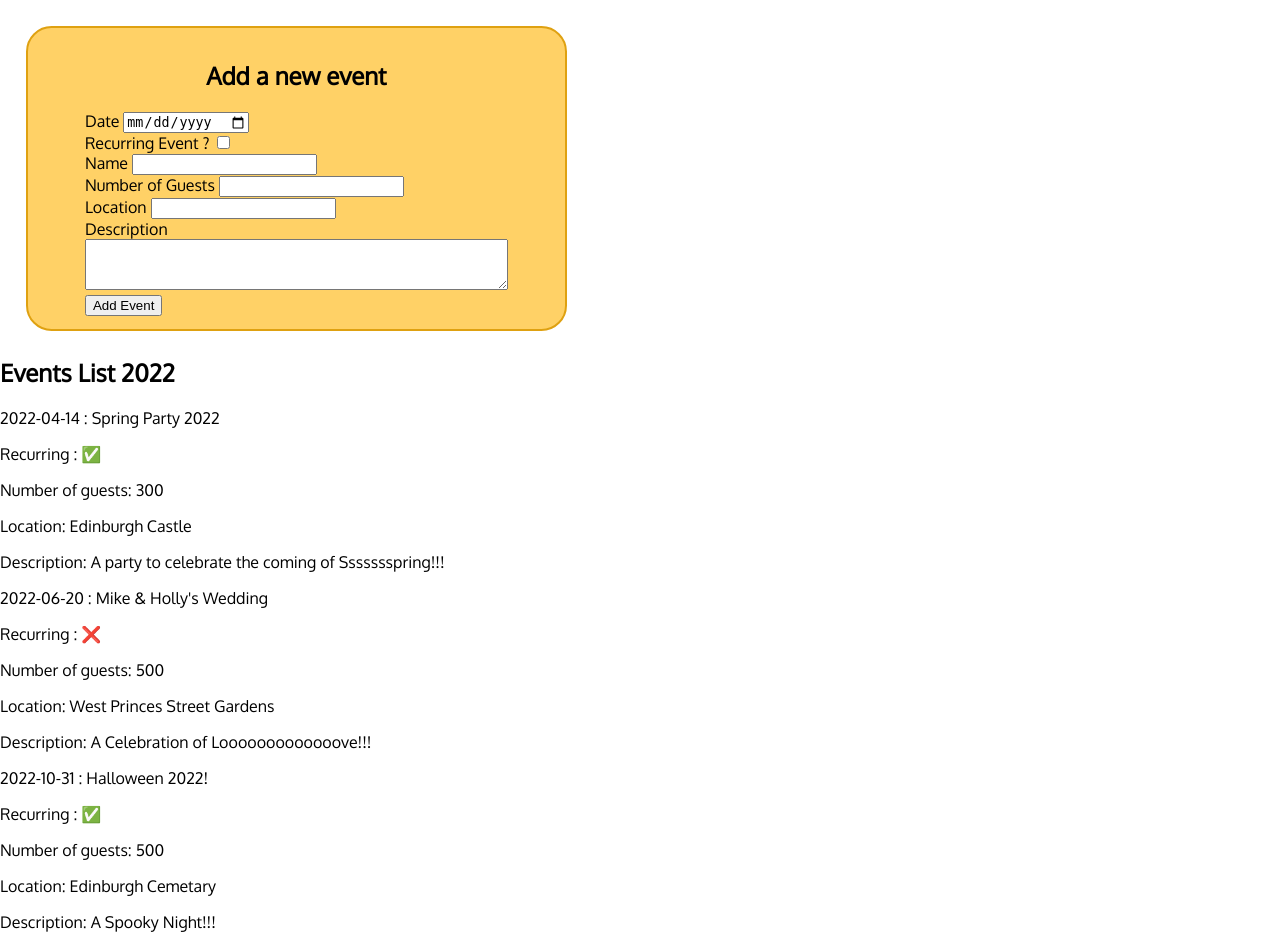
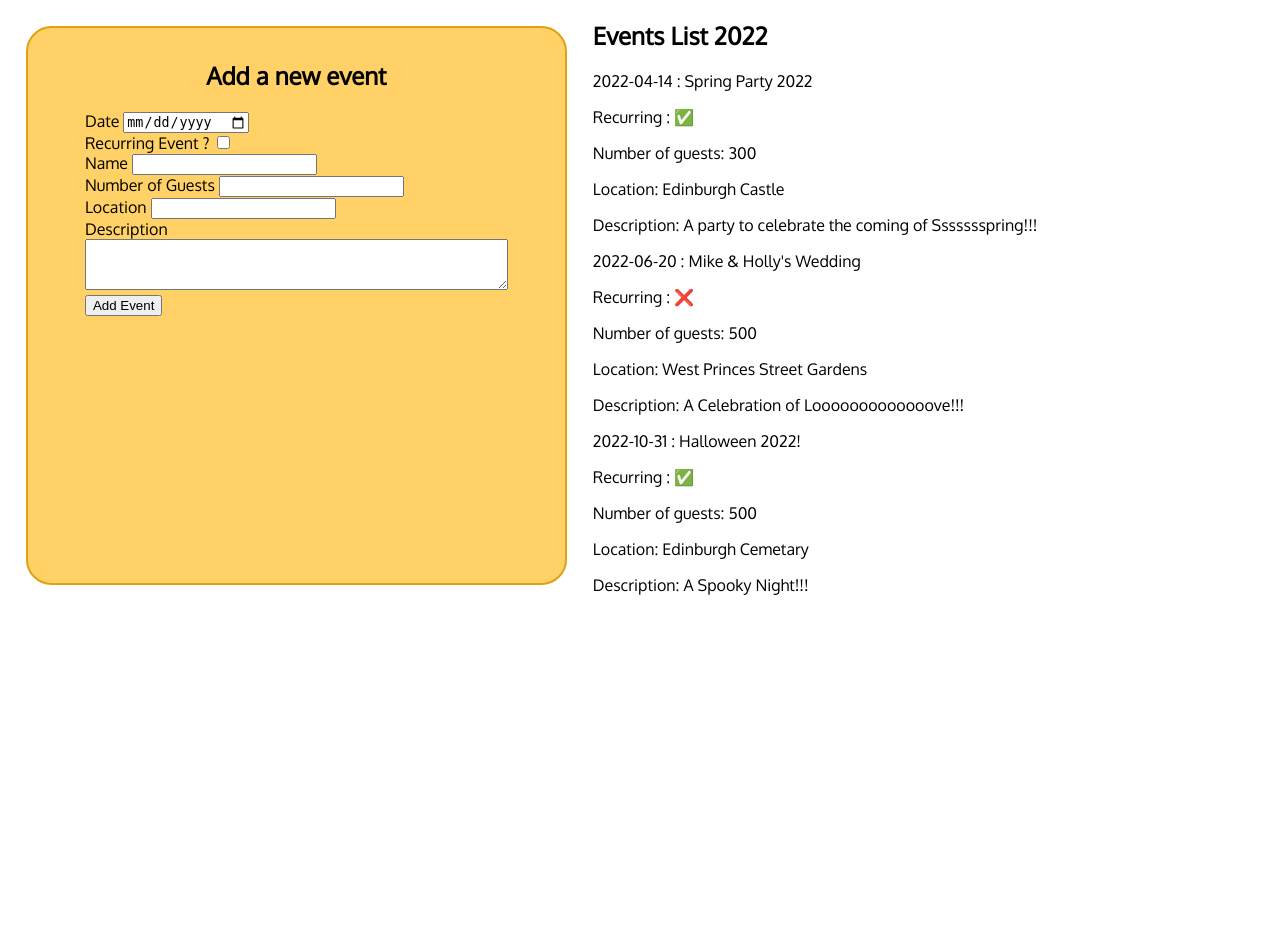
Before and after one commit to sandramolina/flask_template_lab, a Flask app: page / in a window 1280 px wide. Shown: the part 88-1036 px from the top of the page. After the commit the page ends 683 px from the top, so only its background shows below. Run offline with Flask 2, Linux system fonts and the light colour scheme; some web fonts are replaced.

Commit message:
playing with the css

```diff
--- a/static/main.css
+++ b/static/main.css
@@ -40,7 +40,7 @@ li {
     padding: 1vw;
 }
 
-#form-container-parent {
+#page-parent {
     display: flex;
-    align-items: center;
+    /* align-items: center; */
 }
--- a/templates/index.html
+++ b/templates/index.html
@@ -1,7 +1,7 @@
 {% extends "base.html" %}
 
 {% block content %}
-    <div id="form-container-parent"></div>
+    <div id="page-parent">
         <div id="form-container">
             <h2>Add a new event</h2>
 
@@ -28,13 +28,15 @@
                 <input type="submit" value="Add Event">
             </form>
         </div>
-    </div>
+
+        <div>
 
             <h2>Events List 2022</h2>
 
+            <div>
             {% for event in events: %}
 
-        <div>
+
                 <p> {{ event.date }} : {{ event.name }}</p>
 
 
@@ -52,11 +54,9 @@
                 <p> Number of guests: {{ event.guests }}</p>
                 <p> Location: {{ event.address}} </p>
                 <p> Description: {{ event.description }} </p>
+                {% endfor %}
+            </div>
+        </div>
     </div>
 
-    {% endfor %}
-
-
-
-
 {% endblock %}
```
Lines whose indentation alone changed are shown as unchanged.
